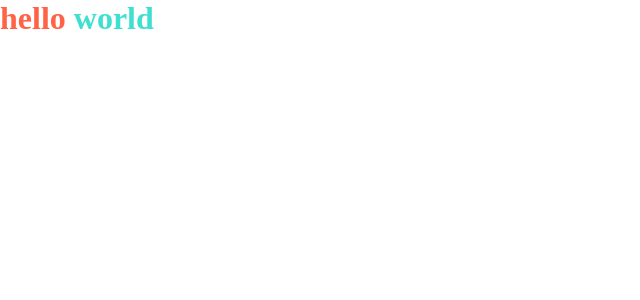
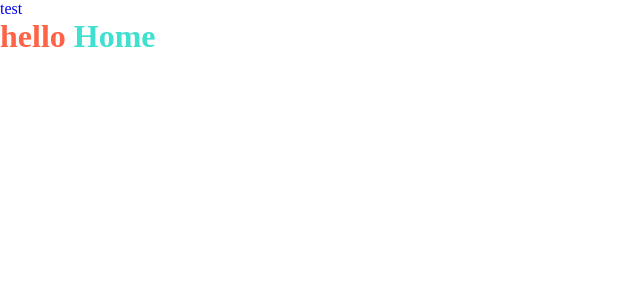
Before and after one commit to radio-mouse/react-typescript-app-for-production, a React app: page / in a window 1280 px wide. Shown: the top 300 px of the page, without its empty margins (0-640 px from the left). Built offline with nearby package versions, Linux system fonts and the light colour scheme.

Commit message:
feat: routing + lazy

```diff
--- a/package.json
+++ b/package.json
@@ -16,6 +16,7 @@
     "@types/node": "^20.2.3",
     "@types/react": "^18.2.7",
     "@types/react-dom": "^18.2.4",
+    "@types/react-router-dom": "^5.3.3",
     "@types/webpack": "^5.28.1",
     "@types/webpack-dev-server": "^4.7.2",
     "css-loader": "^6.7.4",
@@ -33,6 +34,7 @@
   },
   "dependencies": {
     "react": "^18.2.0",
-    "react-dom": "^18.2.0"
+    "react-dom": "^18.2.0",
+    "react-router-dom": "^6.13.0"
   }
 }
--- /dev/null
+++ b/src/Pages/Home/Home.tsx
@@ -0,0 +1,13 @@
+import { FC } from 'react';
+import { Link } from 'react-router-dom';
+
+import Heading from '../../components/Heading/Heading';
+
+const Home: FC = () => (
+  <>
+    <Link to="/test">test</Link>
+    <Heading text="Home" />
+  </>
+);
+
+export default Home;
--- /dev/null
+++ b/src/Pages/Home/index.ts
@@ -0,0 +1,5 @@
+import { lazy } from "react";
+
+const TestAsync =  lazy(() => import('./Home'));
+
+export default TestAsync;
--- /dev/null
+++ b/src/Pages/Test/Test.tsx
@@ -0,0 +1,7 @@
+import { FC } from 'react';
+
+import Heading from '../../components/Heading/Heading';
+
+const Test: FC = () => <Heading text="Test" />
+
+export default Test;
--- /dev/null
+++ b/src/Pages/Test/index.ts
@@ -0,0 +1,5 @@
+import { lazy } from "react";
+
+const TestAsync =  lazy(() => import('./Test'));
+
+export default TestAsync;
--- a/src/components/App/App.tsx
+++ b/src/components/App/App.tsx
@@ -1,8 +1,18 @@
-import { FC } from "react";
+import { FC, Suspense } from "react";
+import { BrowserRouter, Routes, Route } from 'react-router-dom';
 
-import Heading from "../Heading";
+import HomeAsync from "../../Pages/Home";
+import TestAsync from "../../Pages/Test";
 
-
-const App: FC = () => <Heading />;
+const App: FC = () => (
+  <BrowserRouter>
+    <Suspense fallback="Loading">
+      <Routes>
+        <Route path="/" element={<HomeAsync />} />
+        <Route path="/test" element={<TestAsync />} />
+      </Routes>
+    </Suspense>
+  </BrowserRouter>
+);
 
 export default App;
--- a/src/components/Heading/Heading.module.scss
+++ b/src/components/Heading/Heading.module.scss
@@ -1,4 +1,4 @@
-.text {
+.heading {
   color: tomato;
 
   span {
--- a/src/components/Heading/Heading.tsx
+++ b/src/components/Heading/Heading.tsx
@@ -2,8 +2,8 @@ import { FC } from "react";
 
 import classes from './Heading.module.scss';
 
-const { text } = classes;
+const { heading } = classes;
 
-const Heading: FC = () => <h1 className={text}>hello <span>world</span></h1>
+const Heading: FC<{ text: string}> = ({ text }) => <h1 className={heading}>hello <span>{text}</span></h1>
 
 export default Heading;
```
Also changed, not shown: 3 other files (tests, documents, lock files or other folders).
